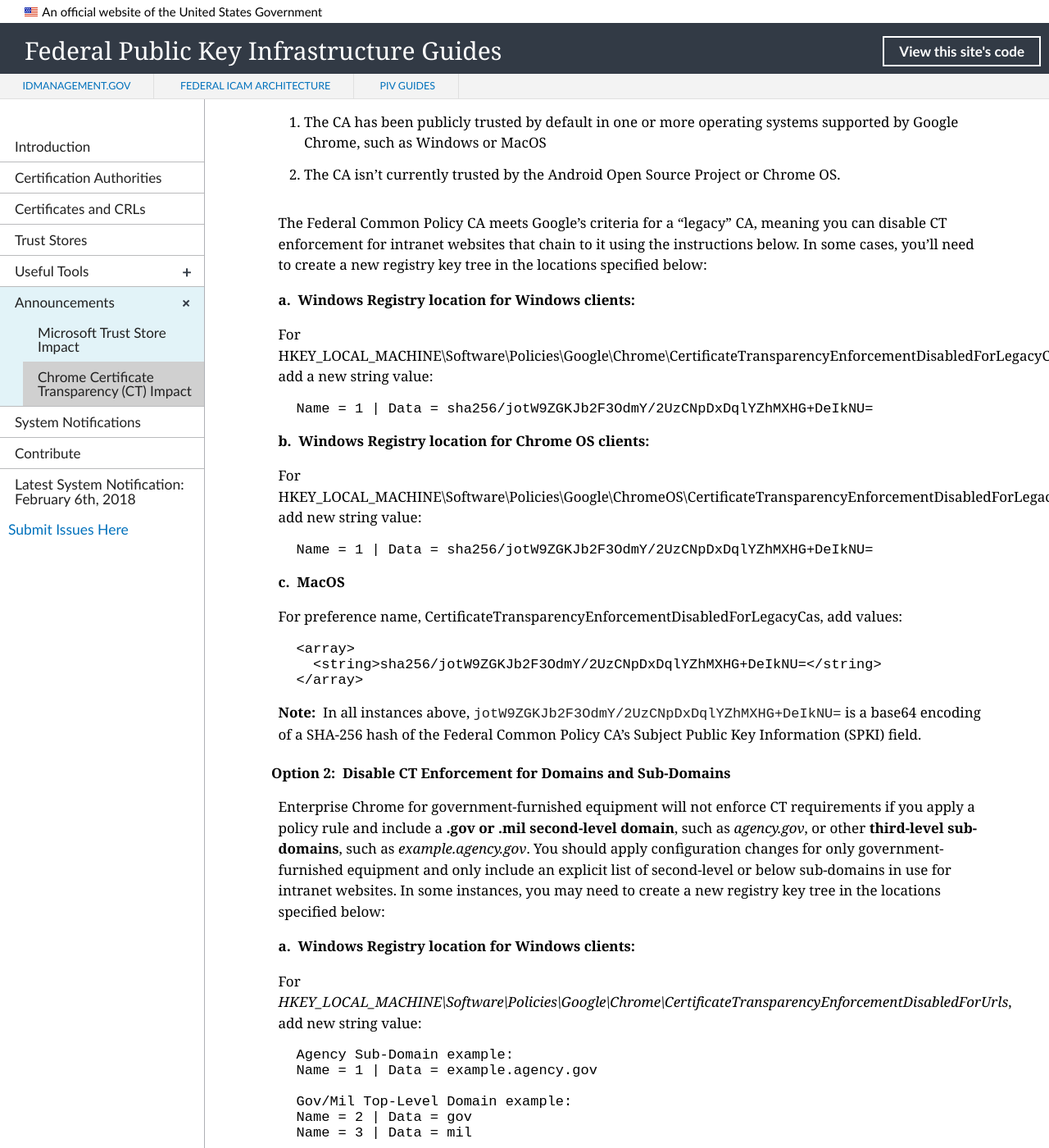
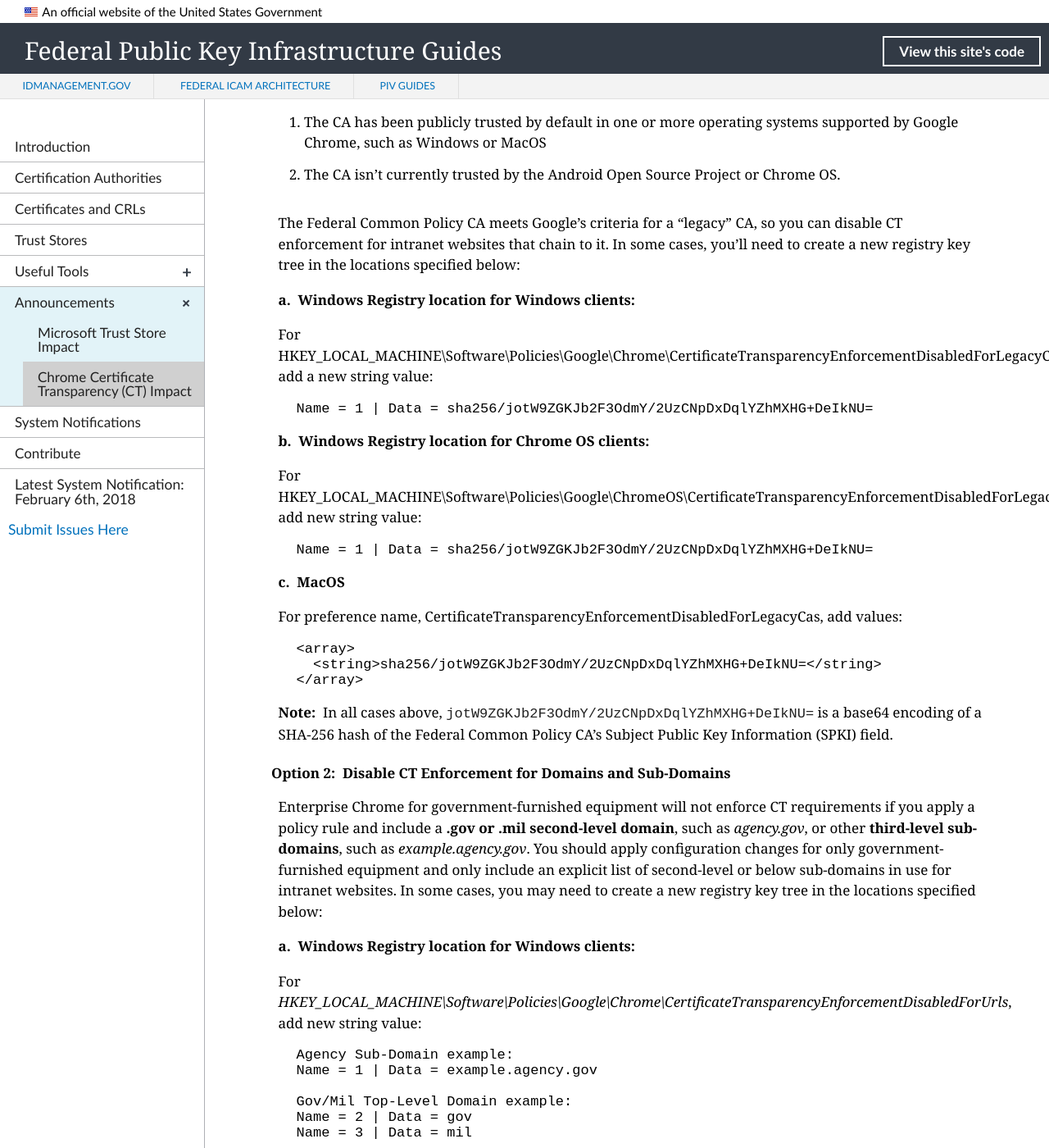
Before and after one commit to GSA/fpki-guides, a Jekyll site: the page built from _announcements/02_google_ct.md, in a window 1280 px wide and 1400 px high, scrolled down 2581 px. Shown: the whole window at 82% size. Built offline with Jekyll 4.4.1, drawn with Linux system fonts in a browser that asks for light colours; nearby versions of some CDN libraries; library files that are not in the unit come from our copies; some of the changed text lies outside the part shown.

Commit message:
Update 02_google_ct.md
Edits

````diff
--- a/_announcements/02_google_ct.md
+++ b/_announcements/02_google_ct.md
@@ -63,7 +63,7 @@
 1. The CA has been publicly trusted by default in one or more operating systems supported by Google Chrome, such as Windows or MacOS
 2. The CA isn't currently trusted by the Android Open Source Project or Chrome OS.
 
-The Federal Common Policy CA meets Google's criteria for a "legacy" CA, meaning you can disable CT enforcement for intranet websites that chain to it using the instructions below. In some cases, you'll need to create a new registry key tree in the locations specified below:
+The Federal Common Policy CA meets Google's criteria for a "legacy" CA, so you can disable CT enforcement for intranet websites that chain to it. In some cases, you'll need to create a new registry key tree in the locations specified below:
 
 **a.&nbsp;&nbsp;Windows Registry location for Windows clients:**<br>
 
@@ -91,12 +91,12 @@
    </array>
    ```
 
-**Note:**&nbsp;&nbsp;In all instances above, `jotW9ZGKJb2F3OdmY/2UzCNpDxDqlYZhMXHG+DeIkNU=` is a base64 encoding of a SHA-256 hash of the Federal Common Policy CA's Subject Public Key Information (SPKI) field.
+**Note:**&nbsp;&nbsp;In all cases above, `jotW9ZGKJb2F3OdmY/2UzCNpDxDqlYZhMXHG+DeIkNU=` is a base64 encoding of a SHA-256 hash of the Federal Common Policy CA's Subject Public Key Information (SPKI) field.
 
 
 #### Option 2:&nbsp;&nbsp;Disable CT Enforcement for Domains and Sub-Domains
 
-Enterprise Chrome for government-furnished equipment will not enforce CT requirements if you apply a policy rule and include a **.gov or .mil second-level domain**, such as _agency.gov_, or other **third-level sub-domains**, such as _example.agency.gov_. You should apply configuration changes for only government-furnished equipment and only include an explicit list of second-level or below sub-domains in use for intranet websites. In some instances, you may need to create a new registry key tree in the locations specified below:
+Enterprise Chrome for government-furnished equipment will not enforce CT requirements if you apply a policy rule and include a **.gov or .mil second-level domain**, such as _agency.gov_, or other **third-level sub-domains**, such as _example.agency.gov_. You should apply configuration changes for only government-furnished equipment and only include an explicit list of second-level or below sub-domains in use for intranet websites. In some cases, you may need to create a new registry key tree in the locations specified below:
 
 
 **a.&nbsp;&nbsp;Windows Registry location for Windows clients:**<br>
@@ -162,9 +162,9 @@
    chrome.exe --enable-features="EnforceCTForNewCerts<EnforceCTTrial" --force-fieldtrials="EnforceCTTrial/Group1" --force-fieldtrial-params="EnforceCTTrial.Group1:date/1420086400"
    ```
 
-3. Browse to one of your intranet websites protected by a TLS/SSL certificate issued from a Federal PKI CA to force the generation of a a CT enforcement error.  Alternatively, you can use these sites: [Treasury PKI Homepage](https://pki.treas.gov/){:target="_blank"} or [Joint Personnel Adjudication System](https://jpasapp.dmdc.osd.mil/JPAS/JPASDisclosureServlet){:target="_blank"}.
+3. Browse to one of your intranet websites protected by a TLS/SSL certificate issued from a Federal PKI CA to force a CT error.  Alternatively, you can use these sites: [Treasury PKI Homepage](https://pki.treas.gov/){:target="_blank"} or [Joint Personnel Adjudication System](https://jpasapp.dmdc.osd.mil/JPAS/JPASDisclosureServlet){:target="_blank"}.
 
-4. If you don't see an error, clear the cache from the previous test and ensure that you launch Chrome using the command line with the CT enforcement flags enabled.
+4. If you don't see an error, clear the cache from the previous test and repeat Step 2 above.
 
 5. Apply the registry settings given in [Disable CT Enforcement for Government-Furnished Equipment](#disable-ct-enforcement-for-government-furnished-equipment) for your intranet sites.
 
````
Also changed, not shown: other parts of _announcements/02_google_ct.md (+3 -3 lines).
